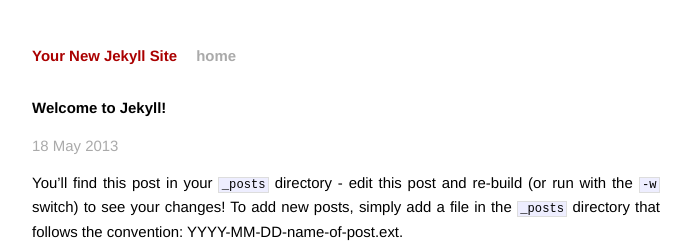
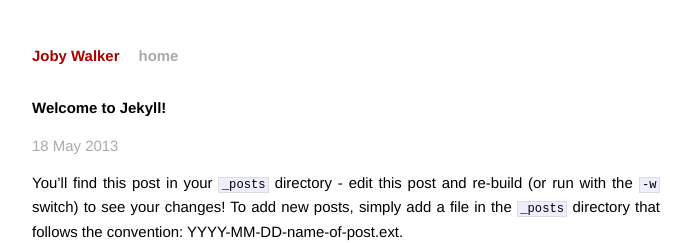
Before and after one commit to jobywalker/jobywalker.github.io, a Jekyll site: the page built from _posts/2013-05-18-welcome-to-jekyll.markdown, in a window 1280 px wide. Shown: the top 243 px of the page, without its empty margins (294-985 px from the left). Built offline with Jekyll 4.4.1, drawn with Linux system fonts in a browser that asks for light colours.

Commit message:
Name change

```diff
--- a/_config.yml
+++ b/_config.yml
@@ -1,2 +1,2 @@
-name: Your New Jekyll Site
+name: Joby Walker
 pygments: true
```
